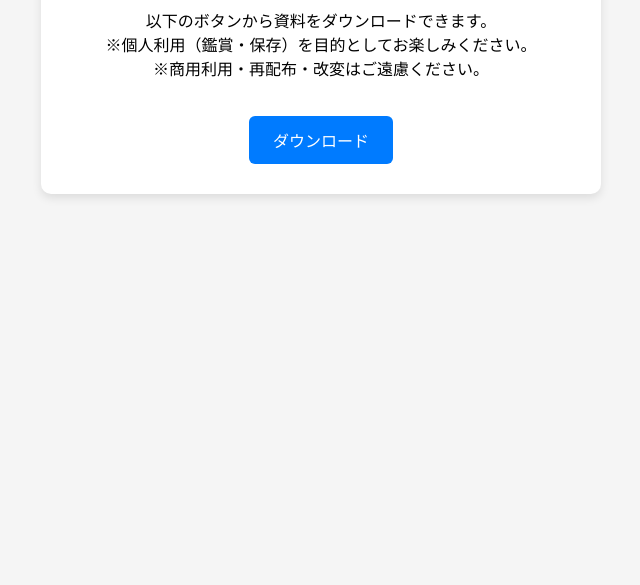
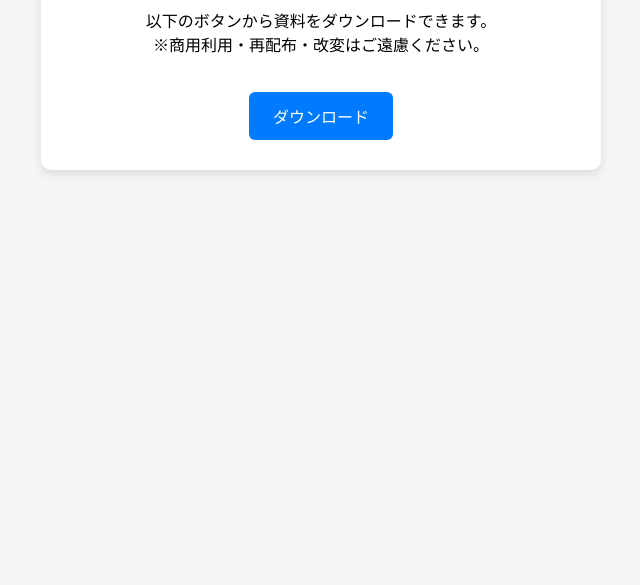
Before and after one commit to ebicastle/report, a plain HTML site: page index.html in a window 1280 px wide. Shown: the part 215-800 px from the top of the page, without its empty margins (319-959 px from the left). Drawn offline with Linux system fonts and the light colour scheme.

Commit message:
Update index.html

```diff
--- a/index.html
+++ b/index.html
@@ -43,7 +43,7 @@
   <div class="card">
     <h1>📄 江美城跡発掘調査報告書　PDFダウンロード</h1>
     <p>以下のボタンから資料をダウンロードできます。<br>
-       ※個人利用（鑑賞・保存）を目的としてお楽しみください。<br>※商用利用・再配布・改変はご遠慮ください。</p>
+       ※商用利用・再配布・改変はご遠慮ください。</p>
 
     <a href="report.pdf" download class="btn">
       ダウンロード
```
